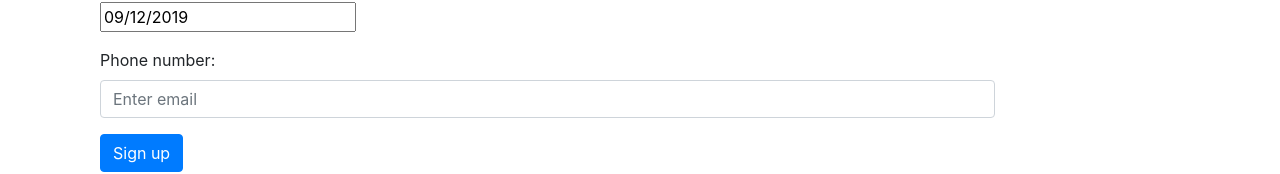
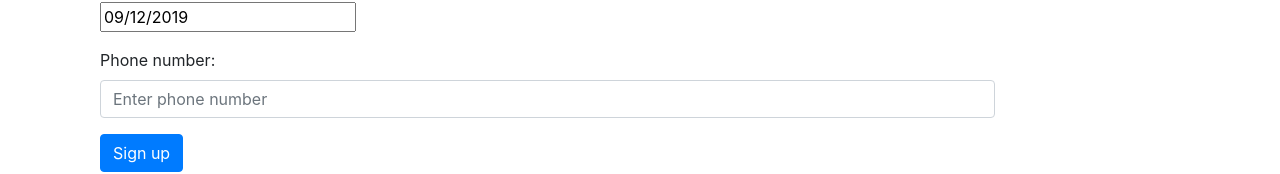
Before and after one commit to desenhar/qacinema, a React (Create React App) app: page /signup in a window 1280 px wide. Shown: the part 756-930 px from the top of the page. Built offline with nearby package versions, Linux system fonts and the light colour scheme.

Commit message:
SH: Signup guide update

```diff
--- a/src/Components/SignUp/SignUp.jsx
+++ b/src/Components/SignUp/SignUp.jsx
@@ -55,7 +55,7 @@ const SignUp = () => {
         <div class="form-group">
           <label class="col-sm-2">Phone number:</label>
           <div class="col-sm-10">
-            <input type="number" class="form-control" placeholder="Enter email"/>
+            <input type="number" class="form-control" placeholder="Enter phone number"/>
           </div>
         </div>
         <div class="form-group">
```
